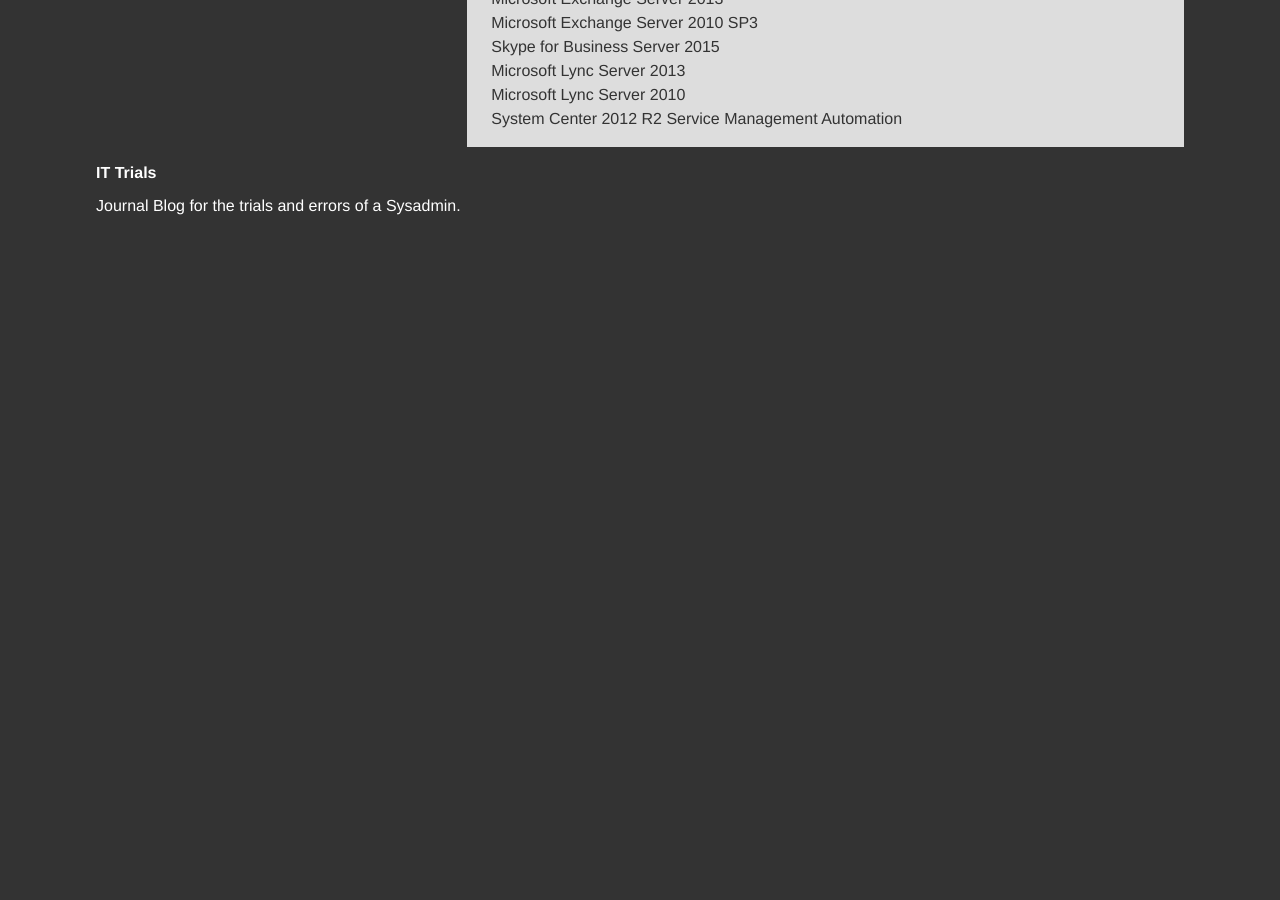
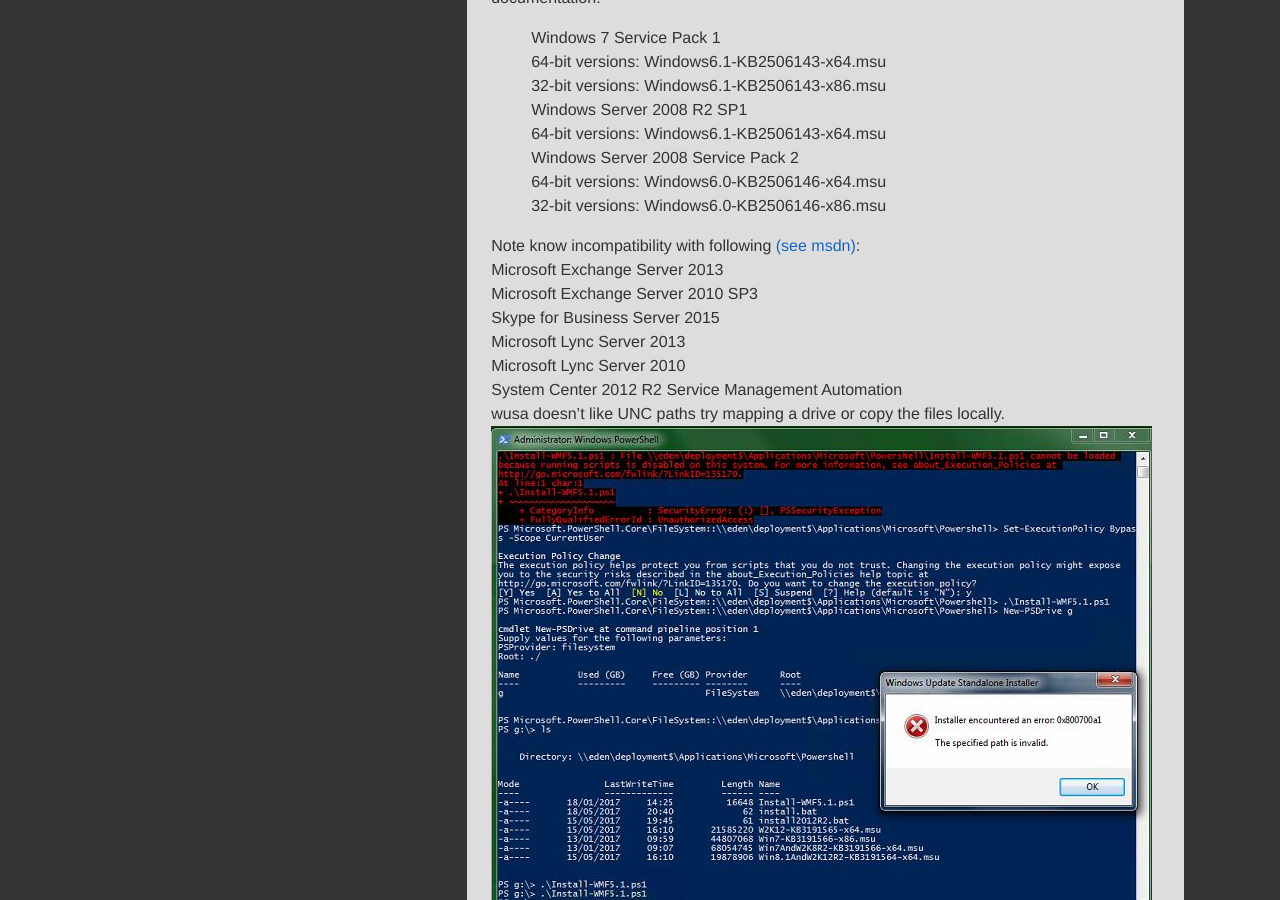
Before and after one commit to IT-trials/IT-trials.github.io, a Jekyll site: the page built from _posts/2017-05-17-installing-powershell-5.1.markdown, in a window 1280 px wide and 900 px high, scrolled down 1734 px. Built offline with Jekyll 4.4.1, drawn with Linux system fonts in a browser that asks for light colours; comment, search, counter and statistics services are not loaded; before the commit the page ends 2012 px from its top, so only the background shows below that.

Commit message:
added images

```diff
--- a/_posts/2017-05-17-installing-powershell-5.1.markdown
+++ b/_posts/2017-05-17-installing-powershell-5.1.markdown
@@ -29,6 +29,7 @@
     powershell.exe -ExecutionPolicy Bypass -Command ".\Install-WMF5.1.ps1 -AcceptEula"
 
 However it fails with the following error
+![]({{ site.github.url }}/assets/images/18/cmdError.JPG)
 
 This is because launching PowerShell from the batch file causes confusion in the script invocation path.  Including the whole directory structure solves this problem.
 
@@ -71,3 +72,6 @@
    - Microsoft Lync Server 2013
    - Microsoft Lync Server 2010
    - System Center 2012 R2 Service Management Automation
+
+-  wusa doesn't like UNC paths try mapping a drive or copy the files locally.
+   ![]({{ site.github.url }}/assets/images/18/error.JPG)
```
Also changed, not shown: assets/images/18/cmdError.JPG (added), assets/images/18/error.JPG (added).
